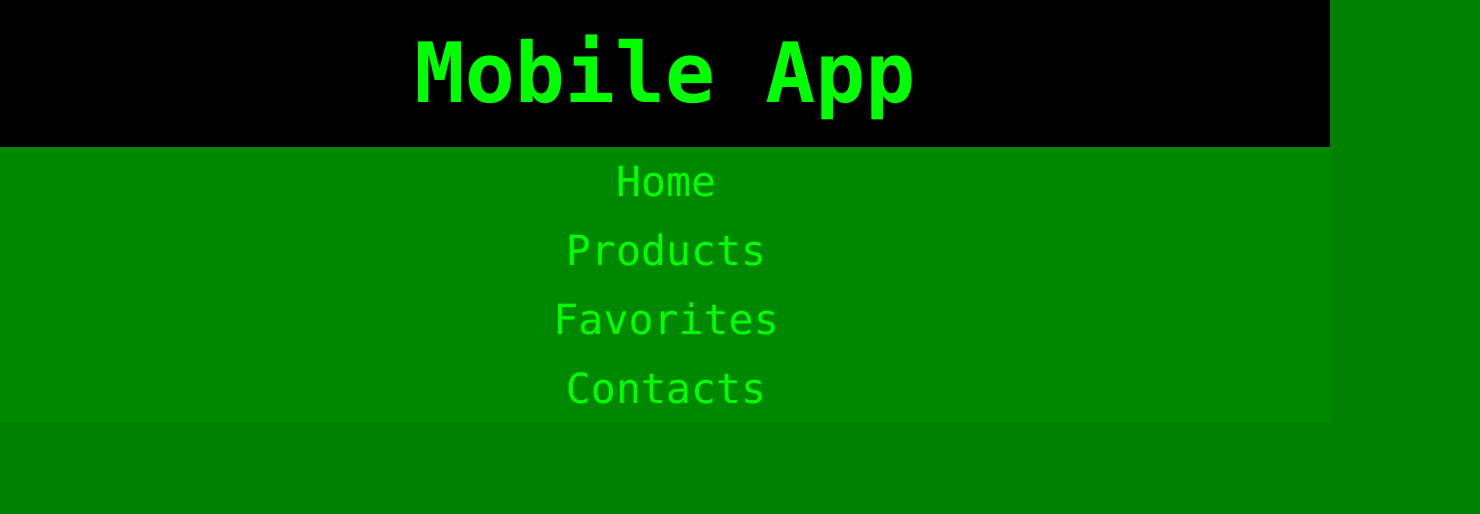
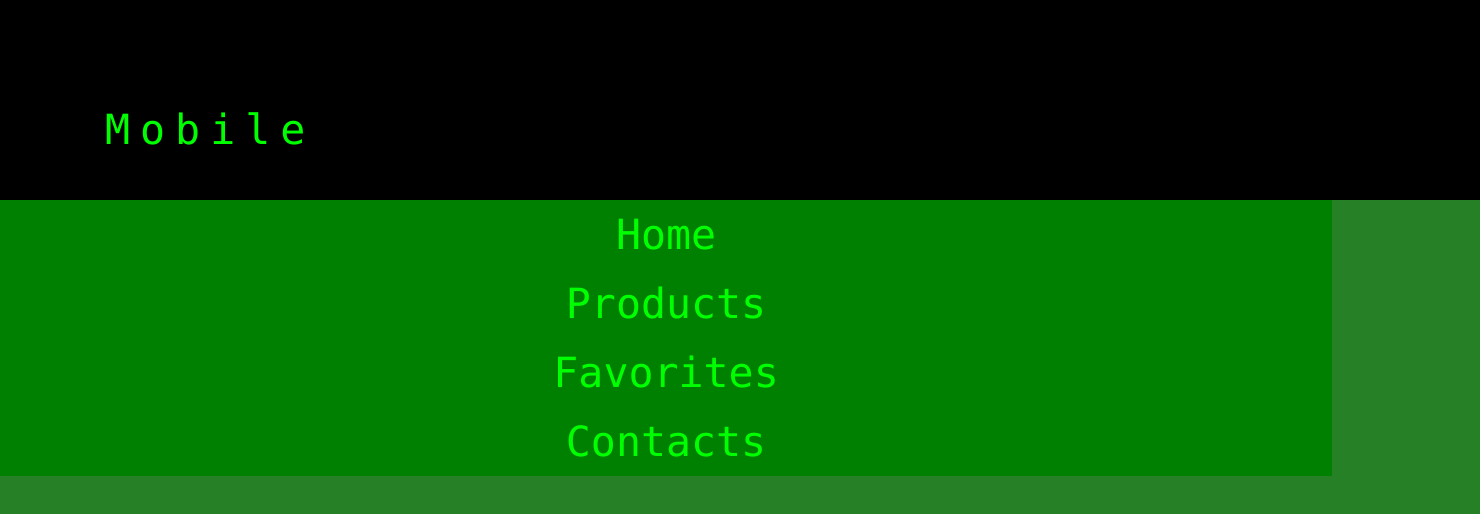
Before and after one commit to EthanBlackett/HTYML5000, a plain HTML site: page MobileApp/index.html in a window 1280 px wide. Shown: the top 514 px of the page, 1480 px wide, since content can reach past the window. Drawn offline with Linux system fonts and the light colour scheme.

Commit message:
AHHHHH ID DID NOTHING>>>
Kindof.

```diff
--- a/MobileApp/Css/style.css
+++ b/MobileApp/Css/style.css
@@ -9,7 +9,26 @@ html,body,div,h1,h2,h3,h4,h5,h6,p,ul,ol,li,header,footer,nav {
 /* Universal Style*/
 body {
     height: 10000px;
-    background-color: #008000;
+    background-color: #268026;
+}
+div#title {
+    font-family: 'monaco';
+    text-align: center;
+    width:100%;
+    padding:100px 100px;
+    background-color: #000000;
+    transition: 2s;
+}
+h1 {
+    display: block;
+    text-align: center;
+}
+li {
+    text-align: center;
+    display: block;
+    float: left;
+    padding: 5px;
+    transition: 2s;
 }
 div#container {
     font-family: 'monaco';
@@ -27,28 +46,23 @@ li#item {
     text-align: center;
     font-family: 'monaco';
     color: #00FF00;
-    background-color: #008800;
+    background-color: #008000;
     transition: .5s;
 }
 li#item:hover {
     font-size: 50px;
-    text-shadow:3px 3px 2px;
+    text-shadow:3px 3px 2px #000000;
     color: #4DFF4D;
     background-color: #00CC00;
     box-shadow: 0px 0px 50px #4DFF4D;
+    transition: .25s;
 }
 li#item:active {
     font-size: 45px;
     text-shadow:1px 1px 5px;
     background-color:#008800;
     box-shadow: 0px 0px 0px #4DFF4D;
-}
-header {
-    font-family: 'monaco';
-    text-align: center;
-    width:100%;
-    padding:25px;
-    background-color: #000000;
+    transition: .25s;
 }
 nav,ul {
     display: block;
--- a/MobileApp/index.html
+++ b/MobileApp/index.html
@@ -1,6 +1,7 @@
 <!DOCTYPE html>
 <html lang = ru>
 <head>
+    <script src = "app.js"></script>
     <link rel = "stylesheet" href = "https://cdnjs.cloudflare.com/ajax/libs/font-awesome/4.7.0/css/font-awesome.min.css"
     <meta charset = utf-8>
     <meta name = viewport content = "width=device-width, initial-scale=1.0">
@@ -13,11 +14,13 @@
 <body>
     <div id = container>
         <header>
-            <h1>Mobile App</h1>
+            <div id = "title"><ul>
+                <li id = "m" >M</li><li id = "o" >o</li><li id = "b" >b</li><li id = "i" >i</li><li id = "l" >l</li><li id = "e" >e</li>
+            </div></ul>
         </header>
         <nav id = nav>
             <div id = content>
-                <ul>
+            <ul>
                 <li id = "item">Home</li>
                 <li id = "item">Products</li>
                 <li id = "item">Favorites</li>
```
